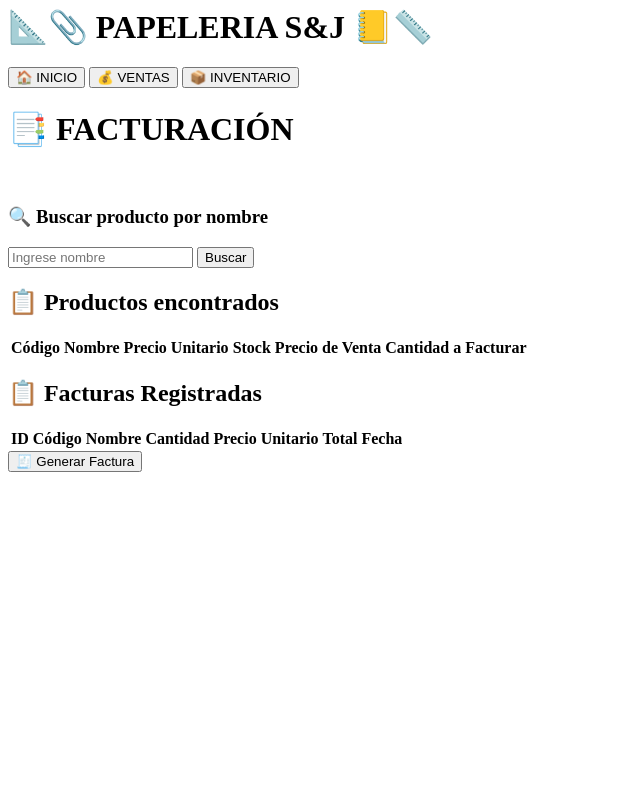
After one commit to Stefanny9609/ProyectoBootcampPapeleria, a Flask app: page /facturacion in a window 1280 px wide. The commit adds this page. Shown: the whole page, without its empty margins (0-640 px from the left). Run offline with Flask 3, Linux system fonts and the light colour scheme; lists and menus that the app fills with data are empty.

Commit message:
Revisar facturacion para agregar más productos en una sola factura

```diff
--- a/app.py
+++ b/app.py
@@ -1,6 +1,7 @@
 import mysql.connector
 from flask import Flask, render_template,jsonify,request
 from flask_cors import CORS
+from datetime import datetime
 
 app = Flask(__name__)
 CORS(app)
@@ -75,6 +76,81 @@ def ver_ventas():
 def factura():
     return render_template('facturacion.html')
 
+@app.route('/crearFactura', methods=['POST'])
+def crear_factura():
+    datos = request.json  # ahora será {"productos": [...]}
+    productos = datos['productos']
+
+    if not productos or len(productos) == 0:
+        return jsonify({"error": "No se enviaron productos"}), 400
+
+    total_factura = 0
+    detalles = []
+
+    for p in productos:
+        codigo = p['codigo']
+        cantidad = p['cantidad']
+
+        cursor.execute("SELECT * FROM inventario WHERE codigo=%s", (codigo,))
+        producto = cursor.fetchone()
+
+        if not producto:
+            return jsonify({"error": f"Producto con código {codigo} no encontrado"}), 404
+        if producto['cantidad_exis'] < cantidad:
+            return jsonify({"error": f"Stock insuficiente para {producto['Nombre_elemento']}"}), 400
+
+        precio_unitario = producto['precio_unitario']
+        subtotal = precio_unitario * cantidad
+        total_factura += subtotal
+
+        # Guardar detalle
+        cursor.execute(
+            "INSERT INTO facturacion (codigo, cantidad, precio_unitario, total) VALUES (%s,%s,%s,%s)",
+            (codigo, cantidad, precio_unitario, subtotal)
+        )
+
+        # Insertar en ventas
+        cursor.execute(
+            "INSERT INTO ventas (codigo, cantidad_vendida, total) VALUES (%s,%s,%s)",
+            (codigo, cantidad, subtotal)
+        )
+
+        # Actualizar inventario
+        cursor.execute(
+            "UPDATE inventario SET cantidad_exis = cantidad_exis - %s WHERE codigo=%s",
+            (cantidad, codigo)
+        )
+
+        detalles.append({
+            "codigo": codigo,
+            "nombre": producto['Nombre_elemento'],
+            "cantidad": cantidad,
+            "precio_unitario": precio_unitario,
+            "subtotal": subtotal
+        })
+
+    db.commit()
+
+    return jsonify({
+        "mensaje": "Factura creada con éxito",
+        "total_factura": total_factura,
+        "detalles": detalles
+    })
+
+
+# ---------- API CONSULTAR ----------
+@app.route('/datosVentas', methods=['GET'])
+def datos_ventas():
+    cursor.execute("SELECT v.id, v.codigo, i.Nombre_elemento, v.cantidad_vendida, v.total, v.fecha FROM ventas v JOIN inventario i ON v.codigo=i.codigo")
+    ventas = cursor.fetchall()
+    return jsonify(ventas)
+
+@app.route('/datosFacturas', methods=['GET'])
+def datos_facturas():
+    cursor.execute("SELECT f.id, f.codigo, i.Nombre_elemento, f.cantidad, f.precio_unitario, f.total, f.fecha FROM facturacion f JOIN inventario i ON f.codigo=i.codigo")
+    facturas = cursor.fetchall()
+    return jsonify(facturas)
+
 
 if __name__ == '__main__':
     app.run(debug=True)
--- /dev/null
+++ b/templates/facturacion.html
@@ -0,0 +1,49 @@
+<html>
+    <head></head>
+    <body>
+        <h1>📐📎 PAPELERIA S&J 📒📏</h1>
+        <a href="inicio.html"><button>🏠 INICIO</button></a>
+        <a href="ventas.html"><button>💰 VENTAS</button></a>
+        <a href="inventario.html"><button>📦 INVENTARIO</button></a>
+
+        <h1>📑 FACTURACIÓN</h1>
+        <br>
+
+        <h3>🔍 Buscar producto por nombre</h3>
+        <input type="text" id="buscar_nombre" placeholder="Ingrese nombre">
+        <button onclick="buscarPorNombre()">Buscar</button>
+
+        <h2>📋 Productos encontrados</h2>
+        <table>
+            <thead>
+                <tr>
+                    <th>Código</th>
+                    <th>Nombre</th>
+                    <th>Precio Unitario</th>
+                    <th>Stock</th>
+                    <th>Precio de Venta</th>
+                    <th>Cantidad a Facturar</th>
+                </tr>
+            </thead>
+            <tbody id="base_datos_inventario"></tbody>
+        </table>
+
+        <h2>📋 Facturas Registradas</h2>
+        <table>
+            <thead>
+                <tr>
+                    <th>ID</th>
+                    <th>Código</th>
+                    <th>Nombre</th>
+                    <th>Cantidad</th>
+                    <th>Precio Unitario</th>
+                    <th>Total</th>
+                    <th>Fecha</th>
+                </tr>
+            </thead>
+            <tbody id="tablaFacturas"></tbody>
+        </table>
+        <button onclick="generarFacturaMultiple()">🧾 Generar Factura</button>
+        <script src="funciones.js"></script>
+    </body>
+</html>
--- a/templates/funcionesInventario.js
+++ b/templates/funciones.js
@@ -108,7 +108,7 @@ async function guardarCambios() {
     }
 }
 
-// Buscar por nombre
+// Buscar por nombre con funcion eliminar y actualizar
 async function buscarElementoNombre() {
     const nombre = document.getElementById("buscar_nombre").value;
     if (!nombre) {
@@ -150,5 +150,103 @@ async function buscarElementoNombre() {
         console.error("Error buscando elemento:", error);
     }
 }
+// ------------Facturación
 
+// Buscar por nombre para facturación
+async function buscarPorNombre() {
+    const nombre = document.getElementById("buscar_nombre").value;
+    if (!nombre) {
+        alert("Ingrese un nombre");
+        return;
+    }
+    try {
+        const respuesta = await fetch('http://127.0.0.1:5000/buscarElementoNombre/'+nombre);
+        if (respuesta.ok) {
+            const datos = await respuesta.json();
+            const cuerpoTabla = document.getElementById("base_datos_inventario");
+            cuerpoTabla.innerHTML = "";
+
+            if (datos.length === 0) {
+                alert("No se encontró ningún elemento con el nombre: " +nombre);
+                return;
+            }
+
+            datos.forEach((f) => {
+                const fila = document.createElement('tr');
+                fila.innerHTML = `
+                    <td>${f.codigo}</td>
+                    <td>${f.Nombre_elemento}</td>
+                    <td>${f.precio_unitario}</td>
+                    <td>${f.cantidad_exis}</td>
+                    <td>${(f.precio_unitario * 1.2)}</td>
+                    <td>
+                        <input type="number" id="cantidad_sol${f.codigo}" min="1" max="${f.cantidad_exis}" style="width:70px;">
+                        <button onclick="generarFactura(${f.codigo})">🧾 Facturar</button>
+                    </td>
+                `;
+                cuerpoTabla.appendChild(fila);
+            });
+        } else {
+            alert("Error en la búsqueda");
+        }
+    } catch (error) {
+        console.error("Error buscando elemento:", error);
+    }
+}
+// Generar factura
+async function generarFactura(codigo) {
+    const cantidad = parseInt(document.getElementById("cantidad_sol" + codigo).value);
+    if (!cantidad || cantidad <= 0) {
+        alert("Ingrese una cantidad válida");
+        return;
+    }
+
+    try {
+        const respuesta = await fetch('http://127.0.0.1:5000/crearFactura', {
+            method: 'POST',
+            headers: {'Content-Type': 'application/json'},
+            body: JSON.stringify({codigo: codigo, cantidad: cantidad})
+        });
+
+        const data = await respuesta.json();
+
+        if (respuesta.ok) {
+            alert(data.mensaje);
+            cargarFacturas();
+            cargarDatosInventario(); // refrescar stock
+        } else {
+            alert("Error: " + (data.error || "No se pudo facturar"));
+        }
+    } catch (error) {
+        console.error("Error generando factura:", error);
+    }
+}
+
+// Cargar facturas
+async function cargarFacturas() {
+    try {
+        const respuesta = await fetch('http://127.0.0.1:5000/datosFacturas');
+        const facturas = await respuesta.json();
+        const cuerpoTabla = document.getElementById("tablaFacturas");
+        cuerpoTabla.innerHTML = "";
+
+        facturas.forEach((f) => {
+            const fila = document.createElement('tr');
+            fila.innerHTML = `
+                <td>${f.id}</td>
+                <td>${f.codigo}</td>
+                <td>${f.Nombre_elemento}</td>
+                <td>${f.cantidad}</td>
+                <td>${f.precio_unitario}</td>
+                <td>${f.total}</td>
+                <td>${f.fecha}</td>
+            `;
+            cuerpoTabla.appendChild(fila);
+        });
+    } catch (error) {
+        console.error("Error cargando facturas:", error);
+    }
+}
+
+document.addEventListener('DOMContentLoaded',cargarFacturas);
 document.addEventListener('DOMContentLoaded', cargarDatosInventario);
--- a/templates/inventario.html
+++ b/templates/inventario.html
@@ -3,6 +3,7 @@
 
     </head>
     <body>
+        <h1>📐📎 PAPELERIA S&J 📒📏</h1>
         <a href="inicio.html">
              <button>🏠 PAGINA DE INICIO</button>
         </a>
@@ -48,6 +49,6 @@
         </table>
         <br>
 
-        <script src="funcionesInventario.js"></script>
+        <script src="funciones.js"></script>
     </body>
 </html>
```
Also changed, not shown: templates/ventas.html (added, +43 -0 lines).
